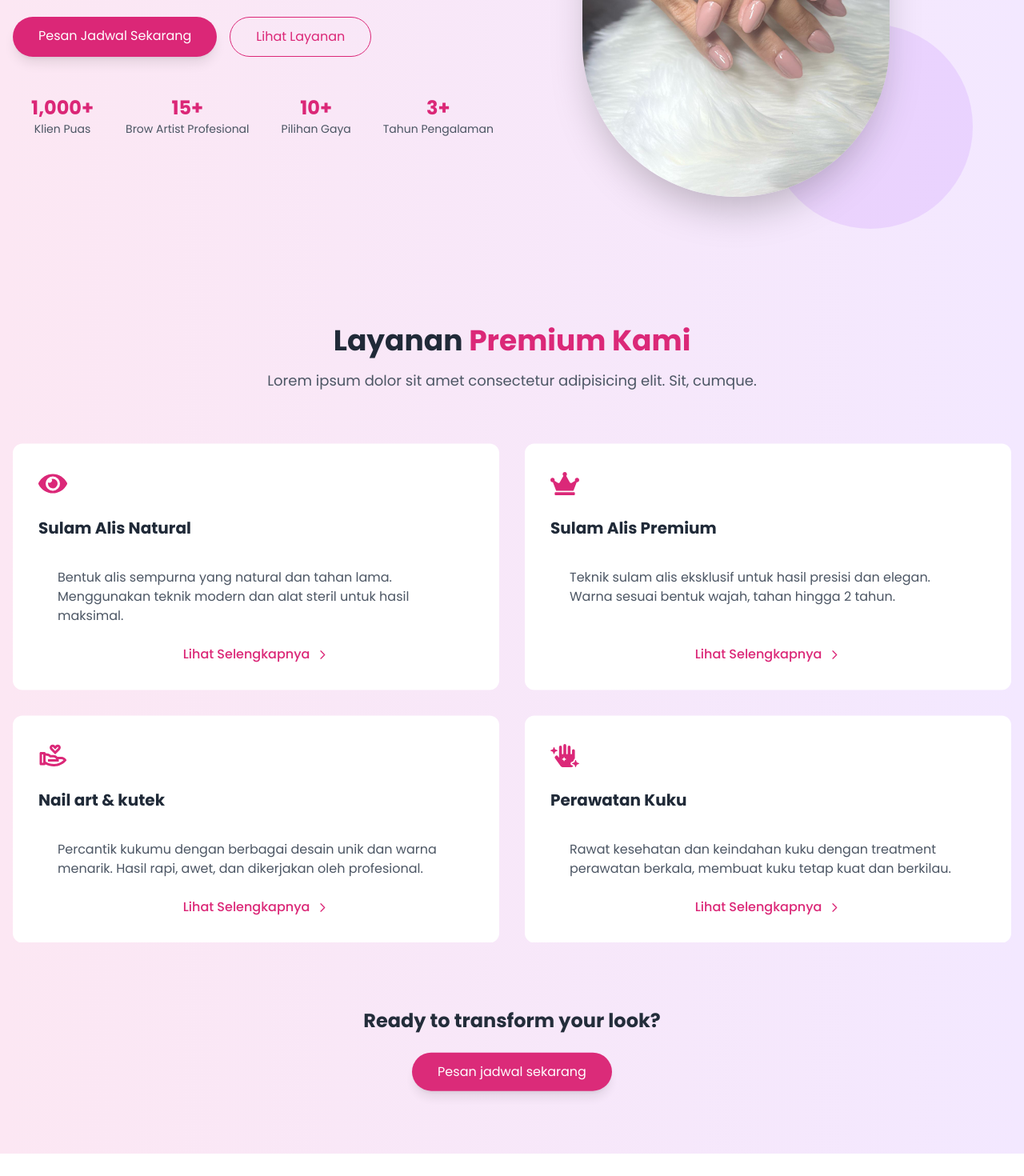
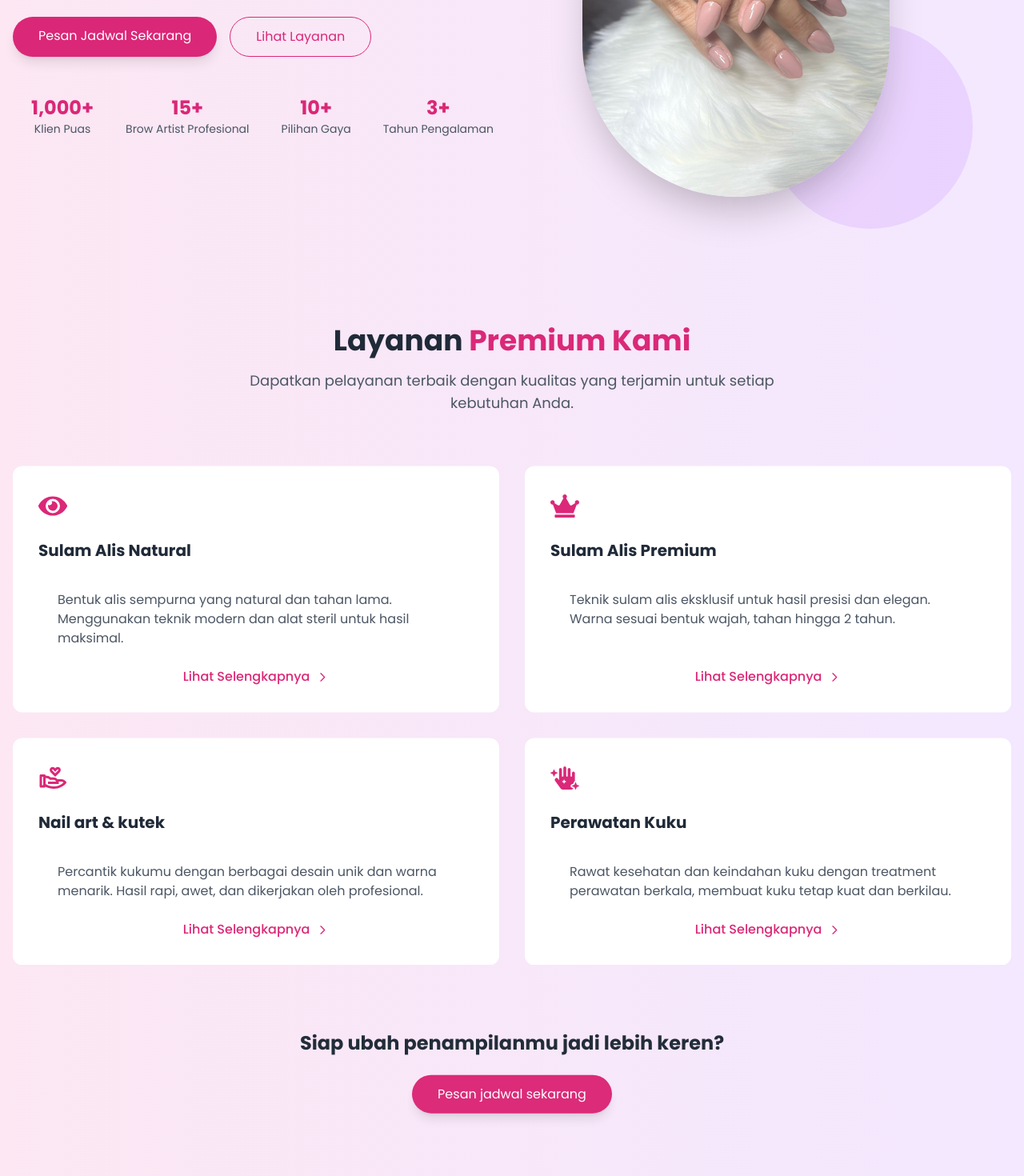
Before and after one commit to yudisdev/clinic-web, a React (Vite) app: page / in a window 1280 px wide. Shown: the part 410-1880 px from the top of the page at 80% size. Before the commit the page ends 1852 px from the top, so only its background shows below. Built offline with nearby package versions, Linux system fonts and the light colour scheme.

Commit message:
update section about

```diff
--- /dev/null
+++ b/src/components/About.jsx
@@ -0,0 +1,23 @@
+import React from 'react'
+import { FaAward, FaClinicMedical, FaHeart, FaUserMd } from 'react-icons/fa'
+
+const About = () => {
+    const stats = [
+        {value:"3+", label:"Tahun Pengalaman", icon: <FaAward className='text-pink-500' aria-hidden='true' />},
+        {value:"1000+", label:"Klien Puas", icon: <FaHeart className='text-pink-500' aria-hidden='true' />},
+        {value:"10+", label:"Pilihan Gaya", icon: <FaUserMd className='text-pink-500' aria-hidden='true' />},
+        {value:"15+", label:"Brow Artist Profesional", icon: <FaClinicMedical className='text-pink-500' aria-hidden='true' />},
+    ];
+
+    const approachTtems = [
+      {
+        icon: <FaHeart className='text-pink-600' aria-hidden='true'/>,
+        text:''
+      }
+    ]
+  return (
+    <div>Lorem, ipsum dolor sit amet consectetur adipisicing elit. Vero illo repellendus culpa cupiditate error! Dolorem quae mollitia perferendis alias harum!</div>
+  )
+}
+
+export default About
--- a/src/components/Services.jsx
+++ b/src/components/Services.jsx
@@ -36,7 +36,7 @@ const Services = () => {
                 Layanan <span className='text-pink-600'>Premium Kami</span>
             </h2>
             <p className='text-lg text-gray-600 max-w-2xl mx-auto'>
-                Lorem ipsum dolor sit amet consectetur adipisicing elit. Sit, cumque.
+                Dapatkan pelayanan terbaik dengan kualitas yang terjamin untuk setiap kebutuhan Anda.
             </p>
         </header>
             <ul data-aos='fade-up' data-aos-delay='500'
@@ -71,7 +71,7 @@ const Services = () => {
             <footer data-aos='fade-up' data-aos-delay='600'
             className='mt-20 text-center'>
                 <h3 className='text-2xl font-bold text-gray-800 mb-6'>
-                    Ready to transform your look?
+                    Siap ubah penampilanmu jadi lebih keren?
                 </h3>
                 <a href="#pesanjadwal"
                 className='bg-pink-600 hover:bg-pink-700 text-white px-8 py-3 rounded-full
```
